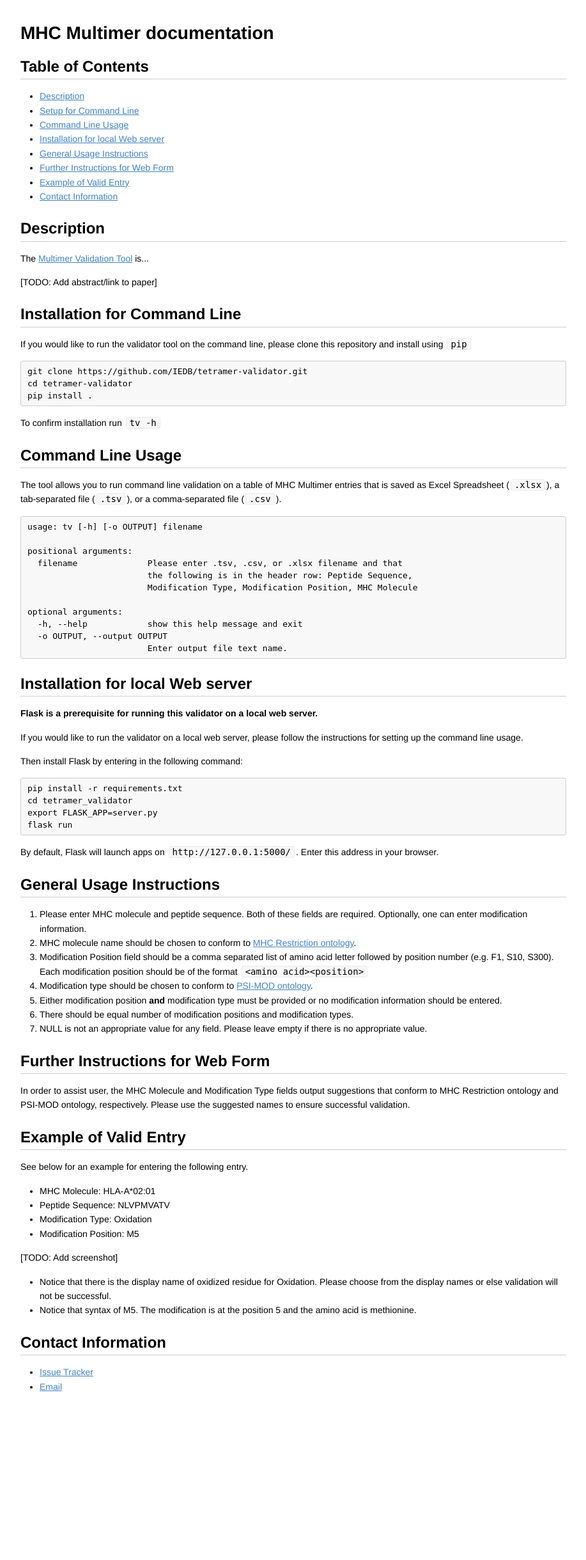
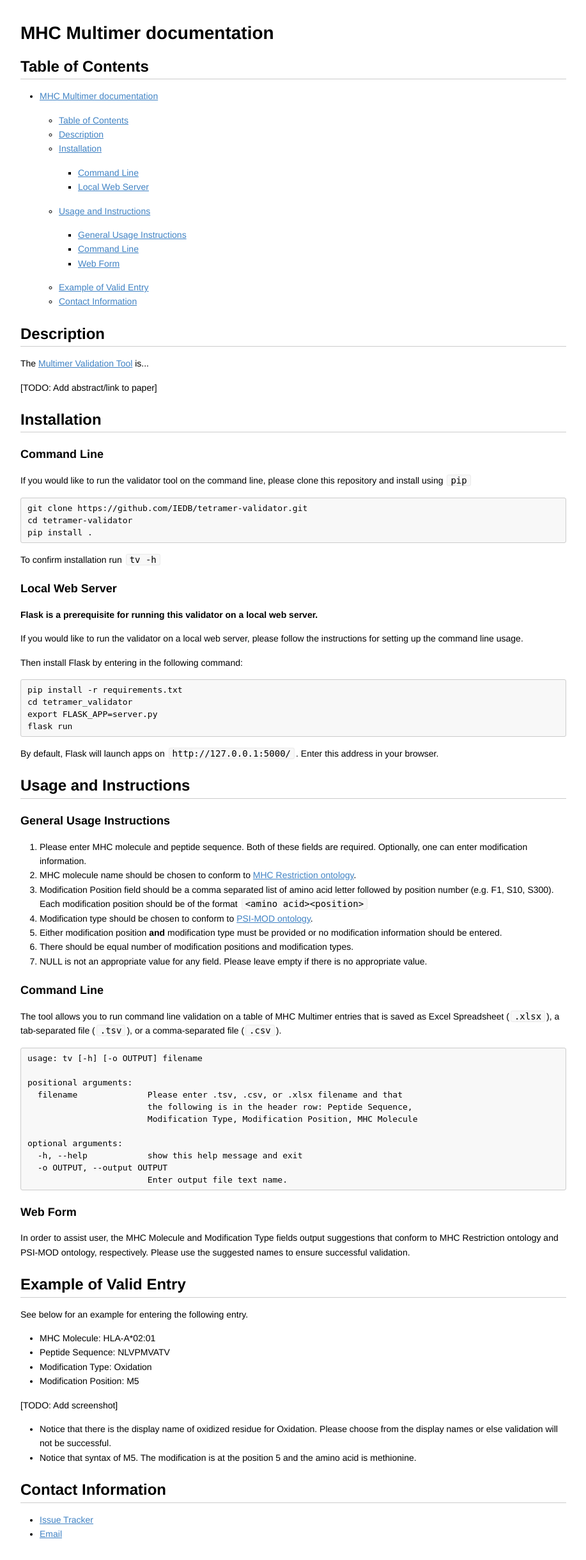
Before and after one commit to IEDB/tetramer-validator, a Flask app: page /README.html in a window 1280 px wide. Shown: the whole page at 64% size, without its empty margins (181-1098 px from the left). Before the commit the page ends 2175 px from the top, so only its background shows below. Run offline with Flask 2, Linux system fonts and the light colour scheme; parts of the project's set-up code (start-up, migrations or seed data) failed here and were passed over.

Commit message:
Adding [toc], reorganized headings

```diff
--- a/tetramer_validator/templates/README.html
+++ b/tetramer_validator/templates/README.html
@@ -335,16 +335,51 @@ kbd {
 
 <h2 id="toc_1">Table of Contents</h2>
 
+<ul class="toc">
+<li>
+<a href="#toc_0">MHC Multimer documentation</a>
 <ul>
-<li><a href="#description">Description</a></li>
-<li><a href="#installation-for-command-line">Setup for Command Line</a></li>
-<li><a href="#command-line-usage">Command Line Usage</a></li>
-<li><a href="#installation-for-local-web-server">Installation for local Web server</a></li>
-<li><a href="#general-usage-instructions">General Usage Instructions</a></li>
-<li><a href="#further-instructions-for-web-form">Further Instructions for Web Form</a></li>
-<li><a href="#example-of-valid-entry">Example of Valid Entry</a></li>
-<li><a href="#contact-information">Contact Information</a></li>
+<li>
+<a href="#toc_1">Table of Contents</a>
+</li>
+<li>
+<a href="#toc_2">Description</a>
+</li>
+<li>
+<a href="#toc_3">Installation</a>
+<ul>
+<li>
+<a href="#toc_4">Command Line</a>
+</li>
+<li>
+<a href="#toc_5">Local Web Server</a>
+</li>
 </ul>
+</li>
+<li>
+<a href="#toc_6">Usage and Instructions</a>
+<ul>
+<li>
+<a href="#toc_7">General Usage Instructions</a>
+</li>
+<li>
+<a href="#toc_8">Command Line</a>
+</li>
+<li>
+<a href="#toc_9">Web Form</a>
+</li>
+</ul>
+</li>
+<li>
+<a href="#toc_10">Example of Valid Entry</a>
+</li>
+<li>
+<a href="#toc_11">Contact Information</a>
+</li>
+</ul>
+</li>
+</ul>
+
 
 <h2 id="toc_2">Description</h2>
 
@@ -352,7 +387,9 @@ kbd {
 
 <p>[TODO: Add abstract/link to paper]</p>
 
-<h2 id="toc_3">Installation for Command Line</h2>
+<h2 id="toc_3">Installation</h2>
+
+<h3 id="toc_4">Command Line</h3>
 
 <p>If you would like to run the validator tool on the command line, please clone this repository and install using <code>pip</code></p>
 
@@ -362,7 +399,36 @@ pip install .</code></pre></div>
 
 <p>To confirm installation run <code>tv -h</code></p>
 
-<h2 id="toc_4">Command Line Usage</h2>
+<h3 id="toc_5">Local Web Server</h3>
+
+<p><strong>Flask is a prerequisite for running this validator on a local web server.</strong></p>
+
+<p>If you would like to run the validator on a local web server, please follow the instructions for setting up the command line usage.  </p>
+
+<p>Then install Flask by entering in the following command:</p>
+
+<div><pre><code class="language-none">pip install -r requirements.txt
+cd tetramer_validator
+export FLASK_APP=server.py
+flask run</code></pre></div>
+
+<p>By default, Flask will launch apps on <code>http://127.0.0.1:5000/</code>.  Enter this address in your browser.</p>
+
+<h2 id="toc_6">Usage and Instructions</h2>
+
+<h3 id="toc_7">General Usage Instructions</h3>
+
+<ol>
+<li>Please enter MHC molecule and peptide sequence. Both of these fields are required. Optionally, one can enter modification information.</li>
+<li>MHC molecule name should be chosen to conform to <a href="https://www.ebi.ac.uk/ols/ontologies/mro">MHC Restriction ontology</a>.</li>
+<li>Modification Position field should be a comma separated list of amino acid letter followed by position number (e.g. F1, S10, S300). Each modification position should be of the format <code>&lt;amino acid&gt;&lt;position&gt;</code></li>
+<li>Modification type should be chosen to conform to <a href="https://www.ebi.ac.uk/ols/ontologies/mod">PSI-MOD ontology</a>.<br></li>
+<li>Either modification position <strong>and</strong> modification type must be provided or no modification information should be entered.</li>
+<li>There should be equal number of modification positions and modification types.</li>
+<li>NULL is not an appropriate value for any field. Please leave empty if there is no appropriate value.</li>
+</ol>
+
+<h3 id="toc_8">Command Line</h3>
 
 <p>The tool allows you to run command line validation on a table of MHC Multimer entries that is saved as Excel Spreadsheet (<code>.xlsx</code>), a tab-separated file (<code>.tsv</code>), or a comma-separated file (<code>.csv</code>).  </p>
 
@@ -378,38 +444,11 @@ optional arguments:
   -o OUTPUT, --output OUTPUT
                         Enter output file text name.</code></pre></div>
 
-<h2 id="toc_5">Installation for local Web server</h2>
-
-<p><strong>Flask is a prerequisite for running this validator on a local web server.</strong></p>
-
-<p>If you would like to run the validator on a local web server, please follow the instructions for setting up the command line usage.  </p>
-
-<p>Then install Flask by entering in the following command:</p>
-
-<div><pre><code class="language-none">pip install -r requirements.txt
-cd tetramer_validator
-export FLASK_APP=server.py
-flask run</code></pre></div>
-
-<p>By default, Flask will launch apps on <code>http://127.0.0.1:5000/</code>.  Enter this address in your browser.    </p>
-
-<h2 id="toc_6">General Usage Instructions</h2>
-
-<ol>
-<li>Please enter MHC molecule and peptide sequence. Both of these fields are required. Optionally, one can enter modification information.</li>
-<li>MHC molecule name should be chosen to conform to <a href="https://www.ebi.ac.uk/ols/ontologies/mro">MHC Restriction ontology</a>.</li>
-<li>Modification Position field should be a comma separated list of amino acid letter followed by position number (e.g. F1, S10, S300). Each modification position should be of the format <code>&lt;amino acid&gt;&lt;position&gt;</code></li>
-<li>Modification type should be chosen to conform to <a href="https://www.ebi.ac.uk/ols/ontologies/mod">PSI-MOD ontology</a>.<br></li>
-<li>Either modification position <strong>and</strong> modification type must be provided or no modification information should be entered.</li>
-<li>There should be equal number of modification positions and modification types.</li>
-<li>NULL is not an appropriate value for any field. Please leave empty if there is no appropriate value.</li>
-</ol>
-
-<h2 id="toc_7">Further Instructions for Web Form</h2>
+<h3 id="toc_9">Web Form</h3>
 
 <p>In order to assist user, the MHC Molecule and Modification Type fields output suggestions that conform to MHC Restriction ontology and PSI-MOD ontology, respectively.  Please use the suggested names to ensure successful validation.</p>
 
-<h2 id="toc_8">Example of Valid Entry</h2>
+<h2 id="toc_10">Example of Valid Entry</h2>
 
 <p>See below for an example for entering the following entry.</p>
 
@@ -427,7 +466,7 @@ flask run</code></pre></div>
 <li>Notice that syntax of M5. The modification is at the position 5 and the amino acid is methionine.<br></li>
 </ul>
 
-<h2 id="toc_9">Contact Information</h2>
+<h2 id="toc_11">Contact Information</h2>
 
 <ul>
 <li><a href="https://github.com/IEDB/tetramer-validator/issues">Issue Tracker</a></li>
```
Also changed, not shown: README.md.
